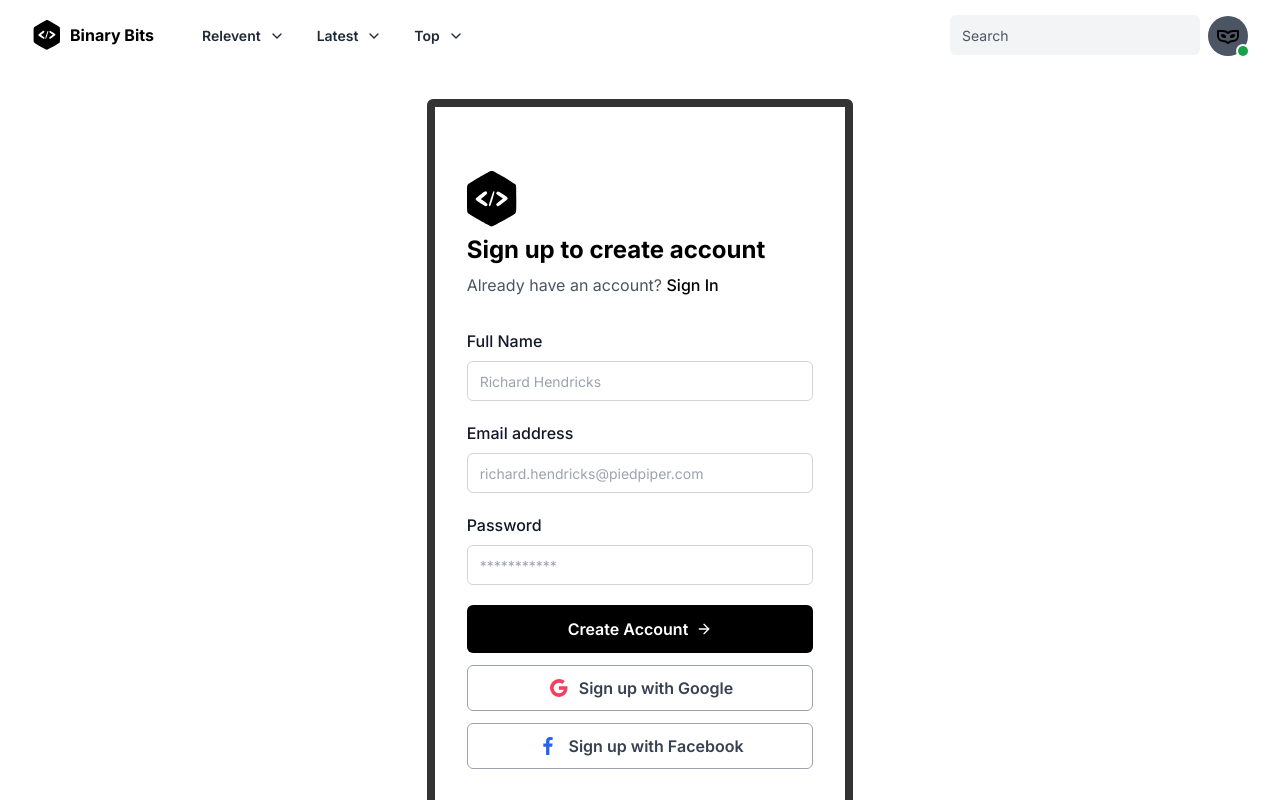
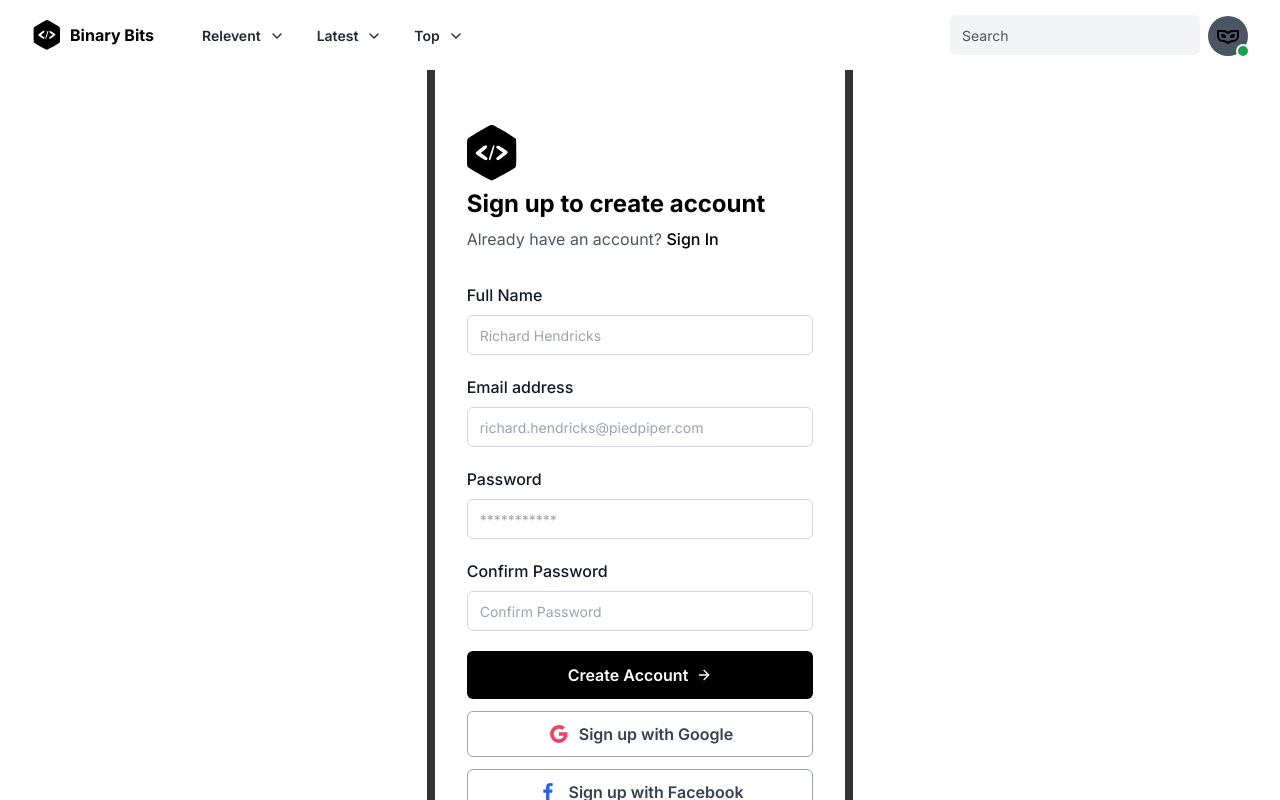
Before and after one commit to Surya-Git-hub/binaryBits, a Next.js app in the folder binary_bits_ui/: page /sign-up in a window 1280 px wide. Shown: the top 800 px of the page. Built offline with nearby package versions, Linux system fonts and the light colour scheme.

Commit message:
added yupschema in helpers

```diff
--- a/binary_bits_ui/src/app/components/signup.jsx
+++ b/binary_bits_ui/src/app/components/signup.jsx
@@ -5,58 +5,81 @@ import { useState } from 'react';
 import { ArrowRight } from 'lucide-react'
 import axios from 'axios';
 import { useRouter } from 'next/navigation';
+import { useFormik } from "formik";
+import { signUpSchema } from "../helpers/yupSchemas";
 
 export default function SignUp() {
 
 
-    const [formData, setFormData] = useState({
-        name: '',
-        email: '',
-        password: ''
-    });
+    // const [formData, setFormData] = useState({
+    //     name: '',
+    //     email: '',
+    //     password: ''
+    // });
+
+    const initialValues = {
+        name: "",
+        email: "",
+        password: "",
+        confirm_password: "",
+    };
     const router = useRouter();
 
-    const handleSubmit = async (e) => {
-        e.preventDefault();
+    // const handleSubmit = async (e) => {
+    //     e.preventDefault();
+    //     try {
+    //         const api = await axios.create({
+    //             // Set the base URL for your API requests
+    //             baseURL: 'http://localhost:5000',
 
-        try {
-            const api = await axios.create({
-                // Set the base URL for your API requests
-                baseURL: 'http://localhost:5000',
+    //             // Set the default headers to skip the preflight request
+    //             headers: {
+    //                 'Content-Type': 'application/json',
+    //                 'Access-Control-Allow-Origin': 'http://localhost:3000',
+    //                 'Access-Control-Allow-Methods': 'GET, POST, PUT, DELETE',
+    //                 'Access-Control-Allow-Headers': 'Content-Type',
+    //                 'Access-Control-Allow-Credentials': true,
+    //             },
+    //         });
+    //         const res = await api.post('http://localhost:5000/api/user/sign-up', formData);
 
-                // Set the default headers to skip the preflight request
-                headers: {
-                    'Content-Type': 'application/json',
-                    'Access-Control-Allow-Origin': 'http://localhost:3000',
-                    'Access-Control-Allow-Methods': 'GET, POST, PUT, DELETE',
-                    'Access-Control-Allow-Headers': 'Content-Type',
-                    'Access-Control-Allow-Credentials': true,
-                },
-            });
-            const res = await api.post('http://localhost:5000/api/user/sign-up', formData);
+    //         if (res.status == 201) {
+    //             // Handle successful signup
+    //             console.log('Signup successful', res);
+    //             router.push('/check-email')
 
-            if (res.status == 201) {
-                // Handle successful signup
-                console.log('Signup successful', res);
-                router.push('/check-email')
+    //         } else {
+    //             // Handle signup failure
+    //             console.log('Signup failed', res);
+    //         }
+    //     } catch (error) {
+    //         console.error('Error:', error);
+    //     }
+    // };
 
-            } else {
-                // Handle signup failure
-                console.log('Signup failed', res);
-            }
-        } catch (error) {
-            console.error('Error:', error);
-        }
-    };
+    // const handleChange = (e) => {
+    //     e.preventDefault();
+    //     setFormData((prevData) => ({
+    //         ...prevData,
+    //         [e.target.id]: e.target.value
+    //     }));
+    //     console.log(e.target.id, " ", e.target.value);
+    // };
 
-    const handleChange = (e) => {
-        e.preventDefault();
-        setFormData((prevData) => ({
-            ...prevData,
-            [e.target.id]: e.target.value
-        }));
-        console.log(e.target.id, " ", e.target.value);
-    };
+
+    const { values, handleBlur, handleChange, handleSubmit, errors, touched } =
+        useFormik({
+            initialValues,
+            validationSchema: signUpSchema,
+            validateOnChange: true,
+            validateOnBlur: false,
+            //// By disabling validation onChange and onBlur formik will validate on submit.
+            onSubmit: (values, action) => {
+                console.log("🚀 ~ file: App.jsx ~ line 17 ~ App ~ values", values);
+                //// to get rid of all the values after submitting the form
+                action.resetForm();
+            },
+        });
 
     return (
         <section className="rounded-md bg-black/80 p-2">
@@ -87,7 +110,7 @@ export default function SignUp() {
                             Sign In
                         </a>
                     </p>
-                    <form action="#" method="POST" onSubmit={async (e) => handleSubmit(e)} className="mt-8">
+                    <form action="#" method="POST" onSubmit={handleSubmit} className="mt-8">
                         <div className="space-y-5">
                             <div>
                                 <label htmlFor="name" className="text-base font-medium text-gray-900">
@@ -97,11 +120,16 @@ export default function SignUp() {
                                 <div className="mt-2">
                                     <input
                                         className="flex h-10 w-full rounded-md border border-gray-300 bg-transparent px-3 py-2 text-sm placeholder:text-gray-400 focus:outline-none focus:ring-1 focus:ring-gray-400 focus:ring-offset-1 disabled:cursor-not-allowed disabled:opacity-50"
-                                        type="text"
+                                        type="name"
                                         placeholder="Richard Hendricks"
                                         id="name"
-                                        onChange={(e) => handleChange(e)}
+                                        value={values.name}
+                                        onChange={handleChange}
+                                        onBlur={handleBlur}
                                     ></input>
+                                    {touched.name && errors.name ? (
+                                        <p className="form-error">{errors.name}</p>
+                                    ) : null}
                                 </div>
                             </div>
                             <div>
@@ -115,8 +143,13 @@ export default function SignUp() {
                                         type="email"
                                         placeholder="richard.hendricks@piedpiper.com"
                                         id="email"
-                                        onChange={async (e) => handleChange(e)}
-                                    ></input>
+                                        value={values.email}
+                                        onChange={handleChange}
+                                        onBlur={handleBlur}
+                                    />
+                                    {errors.email && touched.email ? (
+                                        <p className="form-error">{errors.email}</p>
+                                    ) : null}
                                 </div>
                             </div>
                             <div>
@@ -132,8 +165,36 @@ export default function SignUp() {
                                         type="password"
                                         placeholder="***********"
                                         id="password"
-                                        onChange={async (e) => handleChange(e)}
-                                    ></input>
+                                        value={values.password}
+                                        onChange={handleChange}
+                                        onBlur={handleBlur}
+                                    />
+                                    {errors.password && touched.password ? (
+                                        <p className="form-error">{errors.password}</p>
+                                    ) : null}
+                                </div>
+                            </div>
+                            <div>
+                                <div className="flex items-center justify-between">
+                                    <label htmlFor="confirm_password" className="text-base font-medium text-gray-900">
+                                        {' '}
+                                        Confirm Password{' '}
+                                    </label>
+                                </div>
+                                <div className="mt-2">
+                                    <input
+                                        className="flex h-10 w-full rounded-md border border-gray-300 bg-transparent px-3 py-2 text-sm placeholder:text-gray-400 focus:outline-none focus:ring-1 focus:ring-gray-400 focus:ring-offset-1 disabled:cursor-not-allowed disabled:opacity-50"
+                                        type="password"
+                                        name="confirm_password"
+                                        id="confirm_password"
+                                        placeholder="Confirm Password"
+                                        value={values.confirm_password}
+                                        onChange={handleChange}
+                                        onBlur={handleBlur}
+                                    />
+                                    {errors.confirm_password && touched.confirm_password ? (
+                                        <p className="form-error">{errors.confirm_password}</p>
+                                    ) : null}
                                 </div>
                             </div>
                             <div>
--- /dev/null
+++ b/binary_bits_ui/src/app/helpers/yupSchemas.js
@@ -0,0 +1,15 @@
+import * as Yup from "yup";
+
+export const signUpSchema = Yup.object({
+    name: Yup.string().min(2).max(25).required("Please enter your name"),
+    email: Yup.string().email().matches(/^[a-zA-Z0-9._%+-]+@[a-zA-Z0-9.-]+\.[a-zA-Z]{2,}$/, "Emails always have domain in the end").required("Please enter your email"),
+    password: Yup.string()
+        .required('Password is required')
+        .min(6, 'Password must be at least 6 characters long')
+        .matches(/[a-z]/, 'Password must contain at least 1 lowercase letter')
+        .matches(/[A-Z]/, 'Password must contain at least 1 uppercase letter')
+        .matches(/[!@#$%^&*(),.?":{}|<>]/, 'Password must contain at least 1 special character'),
+    confirm_password: Yup.string()
+        .required('Confirm Password is required')
+        .oneOf([Yup.ref('password'), null], 'Passwords must match')
+});
```
